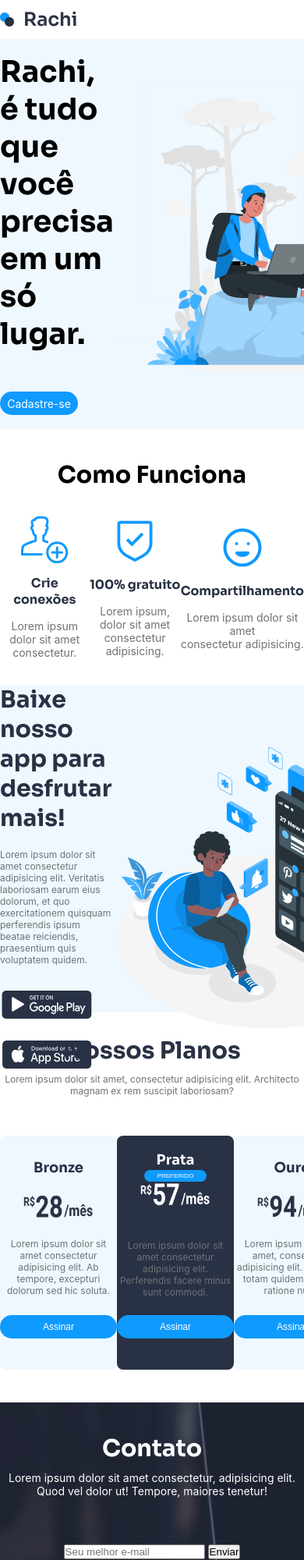
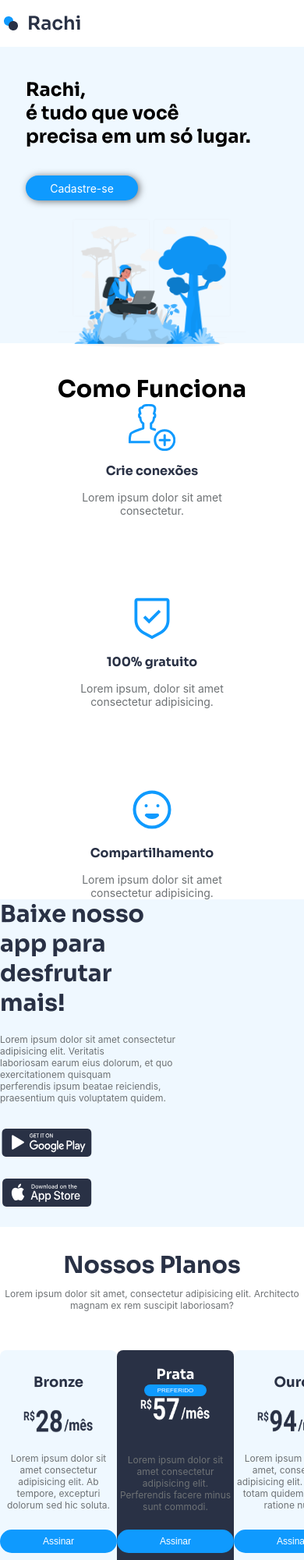
Before and after one commit to LeticiaASA/Rachi, a plain HTML site: page index.html in a window 390 px wide. Shown: the top 2000 px of the page at 78% size. Drawn offline with Linux system fonts and the light colour scheme; a web font is replaced by a local one.

Commit message:
concluindo

```diff
--- a/styles/style.css
+++ b/styles/style.css
@@ -367,7 +367,30 @@
     padding-bottom: 60px;
 }
 .input-style{
-    align-items: center;
+    height: 30px;
+    width: 350px;
+    display: flex;
+    justify-content:space-between ;
+
+}
+.input-style>input{
+    background-color: transparent;
+    border: none;
+    border-bottom: solid;
+    color: var(--Colorfontwhite);
+}
+.input-style>::placeholder{
+    color: white;
+    font-size: 12px;
+}
+.input-style>button{
+    height: 20px;
+    width: 80px;
+    background-color: var(--Colorbutton);
+    border-radius: 16px;
+    border: none;
+    color: var(--Colorfontwhite);
+    font-size: 12px;
 }
 .card-direitos{
     height: 50px;
@@ -376,3 +399,49 @@
     text-align: center;
     padding-top: 15px;
 }
+
+@media screen and (max-width: 410px) {
+
+    .header-flex{
+        padding: 5px;
+    }
+    .content{
+        height: 380px;
+        width: 360px;
+        flex-direction: column;
+
+    }
+    .content>article{
+        width: 90%;
+    }
+    .content>article>h1{
+        font-size: 24px;
+        font-family: var(--FontSora);
+        margin-top: 40px;
+        margin-bottom: 30px;
+    }
+    .content>article>button{
+        height: 32px;
+        width: 144px;
+        border-radius: 16px;
+        border: none;
+        box-shadow: 2px 1px 10px var(--Colorfonth);
+        font-family: var(--FontInter);
+        font-size: 14px;
+        font-weight: 500px;
+        margin-top: 5px;
+    }
+    .content>img{
+        height: 220px;
+        width: 240px;
+    }
+    .conj-divs{
+        height: 635px;
+        display: flex;
+        flex-direction: column;
+    }
+    .div2-card3>img{
+        display: none;
+    }
+
+}
```
Also changed, not shown: index.html (+16 -6 lines).
